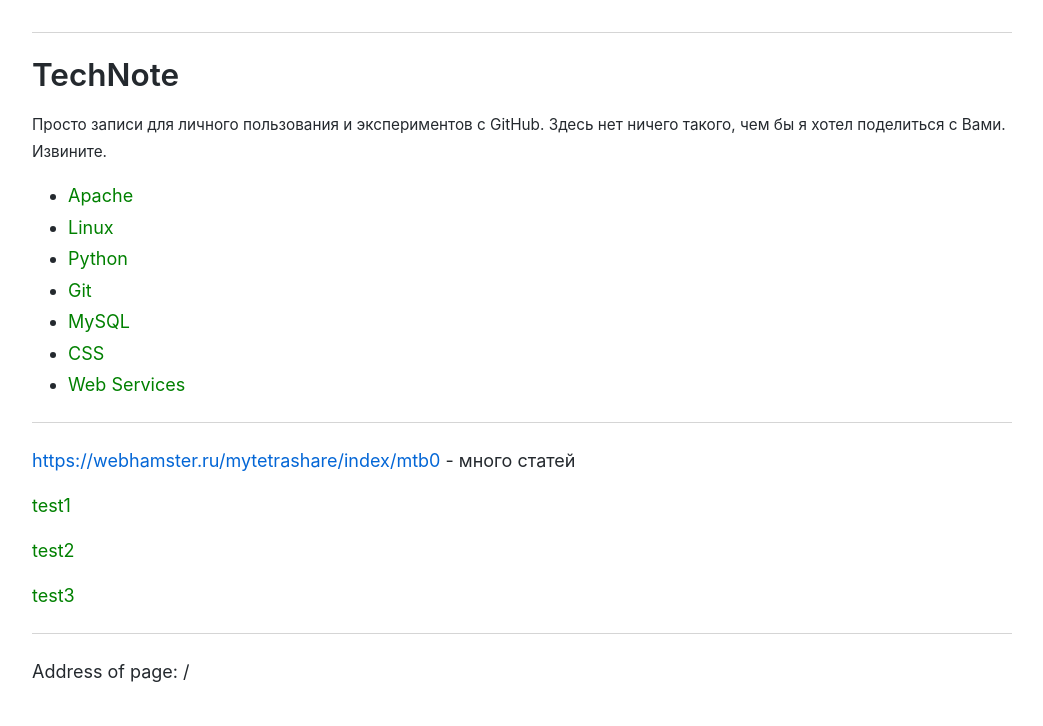
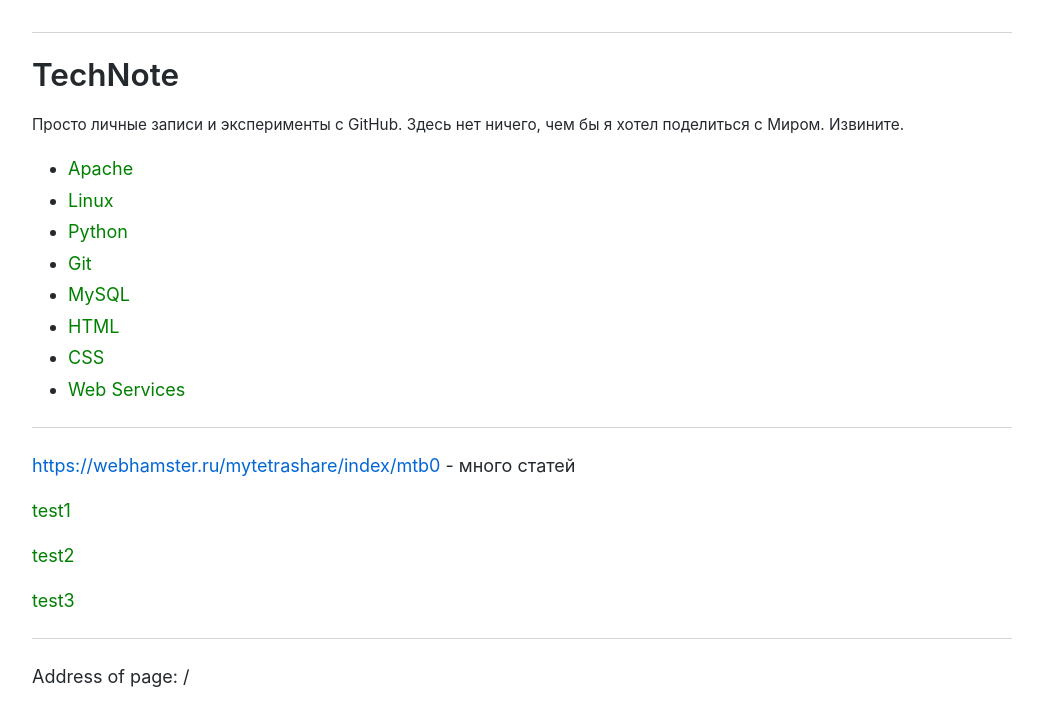
Before and after one commit to olexsyn/ITNote, a Jekyll site: the page built from index.md, in a window 1280 px wide. Shown: the top 726 px of the page, without its empty margins (118-1161 px from the left). Built offline with Jekyll 4.4.1, drawn with Linux system fonts in a browser that asks for light colours; our own code applies the rules of GitHub Pages for plain Markdown files.

Commit message:
Update index.md

```diff
--- a/index.md
+++ b/index.md
@@ -1,12 +1,13 @@
 ## TechNote
 
-<small>Просто записи для личного пользования и экспериментов с GitHub. Здесь нет ничего такого, чем бы я хотел поделиться с Вами. Извините.</small>
+<small>Просто личные записи и эксперименты с GitHub. Здесь нет ничего, чем бы я хотел поделиться с Миром. Извините.</small>
 
 * [Apache](apache)
 * [Linux](linux)
 * [Python](python)
 * [Git](git)
 * [MySQL](mysql)
+* [HTML](html)
 * [CSS](css)
 * [Web Services](web-services)
 
```
